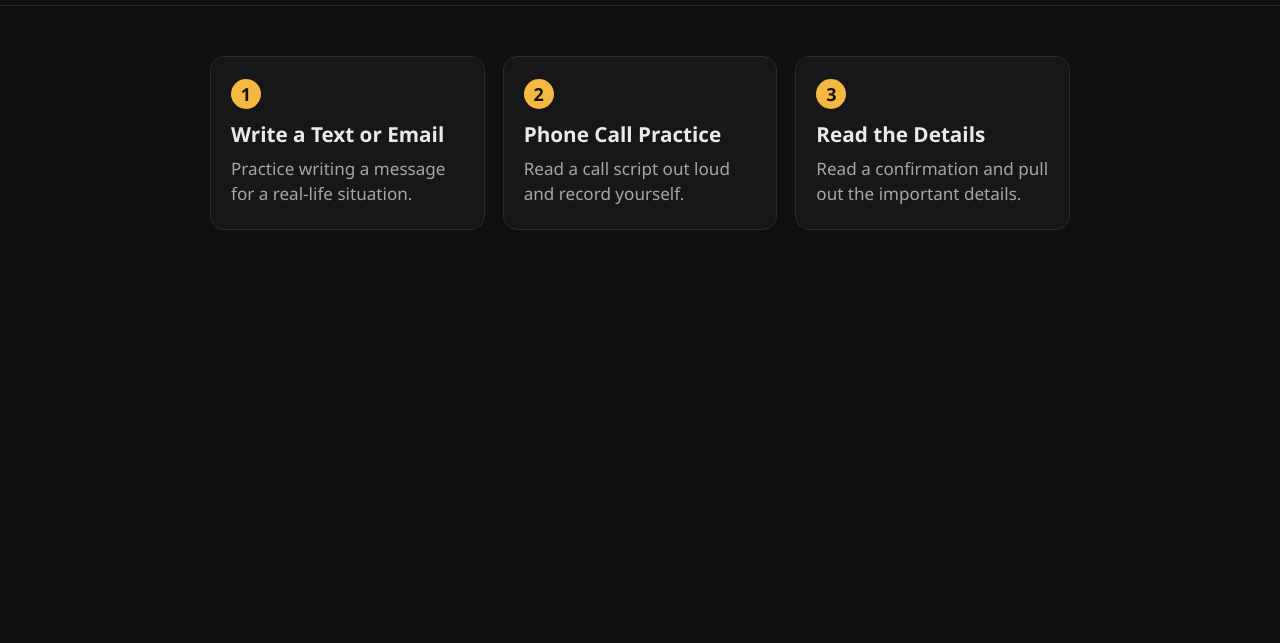
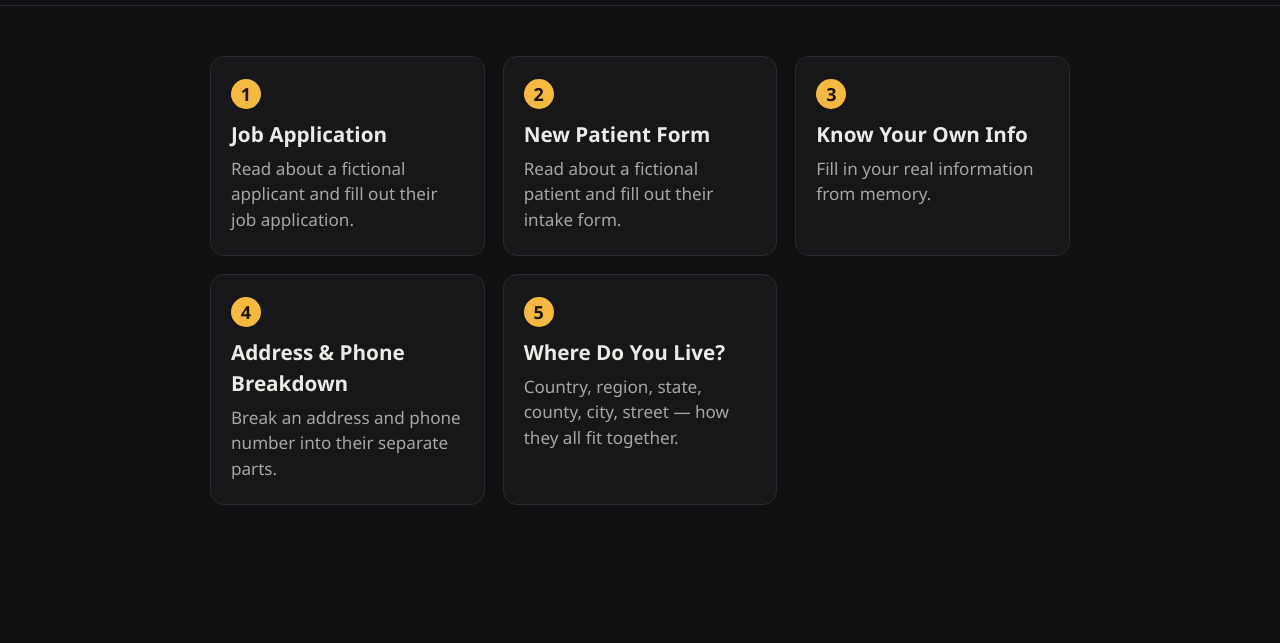
Before and after one commit to homeschoolflight-png/SkilledLife, a plain HTML site: page index.html in a window 1280 px wide. Shown: the part 157-800 px from the top of the page. Drawn offline with Linux system fonts and the light colour scheme.

Commit message:
Add files via upload

```diff
--- a/index.html
+++ b/index.html
@@ -3,31 +3,41 @@
 <head>
 <meta charset="UTF-8" />
 <meta name="viewport" content="width=device-width, initial-scale=1.0" />
-<title>Communication — Life Skills Practice</title>
+<title>Personal Info & Forms — Life Skills Practice</title>
 <link rel="stylesheet" href="../style.css" />
 </head>
 <body>
 <header class="site-header">
   <a class="back-link" href="../index.html">&larr; All sections</a>
   <p class="eyebrow">Section</p>
-  <h1>Communication</h1>
+  <h1>Personal Info &amp; Forms</h1>
 </header>
 <main>
   <div class="tile-grid">
-    <a class="tile task-tile" href="task1-text-email.html">
+    <a class="tile task-tile" href="task1-job-application.html">
       <span class="task-number">1</span>
-      <h3>Write a Text or Email</h3>
-      <p>Practice writing a message for a real-life situation.</p>
+      <h3>Job Application</h3>
+      <p>Read about a fictional applicant and fill out their job application.</p>
     </a>
-    <a class="tile task-tile" href="task2-phone-call.html">
+    <a class="tile task-tile" href="task2-medical-intake.html">
       <span class="task-number">2</span>
-      <h3>Phone Call Practice</h3>
-      <p>Read a call script out loud and record yourself.</p>
+      <h3>New Patient Form</h3>
+      <p>Read about a fictional patient and fill out their intake form.</p>
     </a>
-    <a class="tile task-tile" href="task3-confirmation-reading.html">
+    <a class="tile task-tile" href="task3-real-info-recall.html">
       <span class="task-number">3</span>
-      <h3>Read the Details</h3>
-      <p>Read a confirmation and pull out the important details.</p>
+      <h3>Know Your Own Info</h3>
+      <p>Fill in your real information from memory.</p>
+    </a>
+    <a class="tile task-tile" href="task4-address-phone-breakdown.html">
+      <span class="task-number">4</span>
+      <h3>Address &amp; Phone Breakdown</h3>
+      <p>Break an address and phone number into their separate parts.</p>
+    </a>
+    <a class="tile task-tile" href="task5-geography-hierarchy.html">
+      <span class="task-number">5</span>
+      <h3>Where Do You Live?</h3>
+      <p>Country, region, state, county, city, street — how they all fit together.</p>
     </a>
   </div>
 </main>
```
